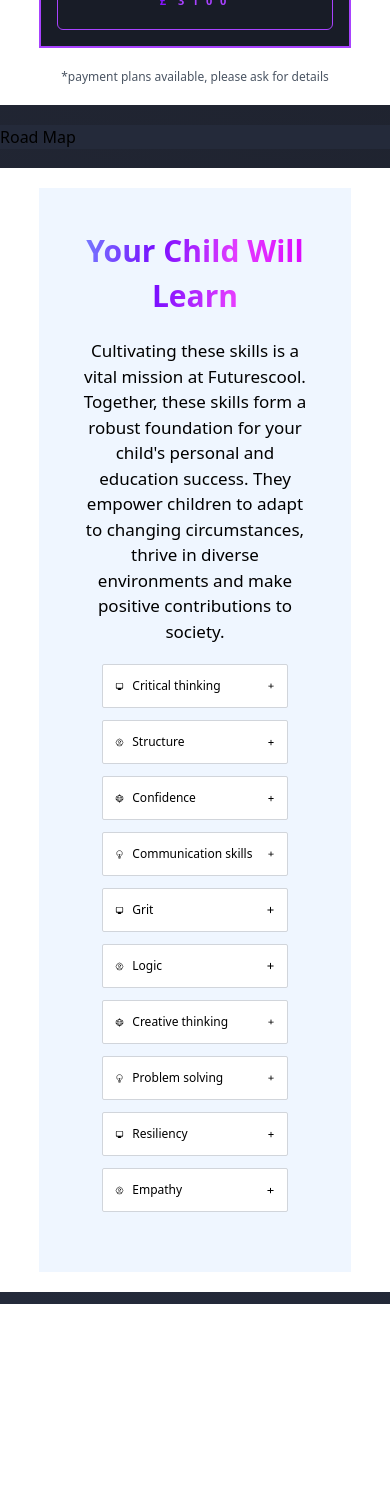
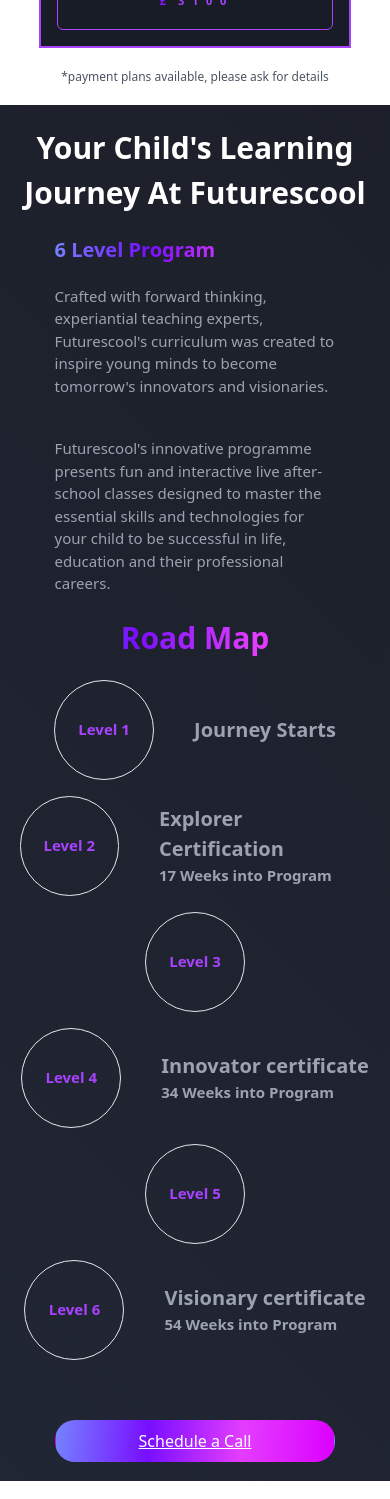
Before and after one commit to re-gis/fwdalls_client, a React (Vite) app: page / in a window 390 px wide. Shown: the part 5180-6679 px from the top of the page. Before the commit the page ends 6484 px from the top, so only its background shows below. Built offline with nearby package versions, Linux system fonts and the light colour scheme.

Commit message:
Making roadmap

```diff
--- a/src/App.css
+++ b/src/App.css
@@ -16,7 +16,7 @@
 
 
 .hoverBtn:hover {
-  background: #fff;
+  background: #181c27;
   color: #A842FF;
   border: 1px solid #A842FF;
 }
--- a/src/components/FutureProgramCard.jsx
+++ b/src/components/FutureProgramCard.jsx
@@ -1,6 +1,6 @@
 /* eslint-disable */
 import React from "react";
-import MultiDigitCounter from "../NumberCounter";
+import MultiDigitCounter from "../utils/NumberCounter";
 
 const FutureProgramCard = ({
   title,
--- a/src/components/RoadMap.jsx
+++ b/src/components/RoadMap.jsx
@@ -1,8 +1,113 @@
 /* eslint-disable */
 import React from "react";
+import rdmap from "../assets/images/rdmap.svg";
 
 const RoadMap = () => {
-  return <div className="bg-[#242A3A]">Road Map</div>;
+  return (
+    <div className="lg:relative flex flex-col px-[5%]">
+      <div className="text-[30px] text-center font-bold mb-5 text-white">
+        <h1 className="flex justify-center">
+          Your Child's Learning Journey At Futurescool
+        </h1>
+      </div>
+      <div className="hidden lg:flex justify-center p-10">
+        <img src={rdmap} className="w-[60%]" alt="" />
+      </div>
+
+      <div className="flex sm:flex-row flex-col items-center gap-10 sm:gap-0 justify-around">
+        <div className="lg:absolute lg:top-20 lg:left-[250px] sm:w-[30%] w-[80%] flex flex-col gap-5">
+          <h1 className="gradient-font text-[20px] font-bold">
+            6 Level Program
+          </h1>
+          <p className="text-gray-400 text-[15px]">
+            Crafted with forward thinking, experiantial teaching experts,
+            Futurescool's curriculum was created to inspire young minds to
+            become tomorrow's innovators and visionaries.
+          </p>
+        </div>
+        <div className="lg:absolute lg:top-[400px] xl:left-[800px] xl:top-[500px] md:left-[500px] lg:left-[700px] sm:w-[30%] w-[80%]">
+          <p className="text-[15px] text-gray-400">
+            Futurescool's innovative programme presents fun and interactive live
+            after-school classes designed to master the essential skills and
+            technologies for your child to be successful in life, education and
+            their professional careers.
+          </p>
+        </div>
+      </div>
+      <div className="flex lg:hidden flex-col gap-5 py-5">
+        <h1 className="gradient-font text-[30px] flex items-center justify-center font-bold">Road Map</h1>
+        <div className="flex flex-col items-center gap-4">
+          <div className="flex items-center gap-10">
+            <h1 className="border w-[100px] h-[100px] text-[15px] font-bold text-[#A842FF] flex justify-center items-center p-5 rounded-full">
+              Level 1
+            </h1>
+            <p className="text-[20px] font-bold text-gray-400">
+              Journey Starts
+            </p>
+          </div>
+
+          <div className="flex items-center gap-10">
+            <h1 className="border w-[100px] h-[100px] text-[15px] font-bold text-[#A842FF] flex justify-center items-center p-5 rounded-full">
+              Level 2
+            </h1>
+            <div>
+              <p className="text-gray-400 text-[20px] font-bold">
+                Explorer Certification
+              </p>
+              <p className="text-gray-400 text-[15px] font-bold">
+                17 Weeks into Program
+              </p>
+            </div>
+          </div>
+
+          <div className="flex items-center gap-10">
+            <h1 className="border w-[100px] h-[100px] text-[15px] font-bold text-[#A842FF] flex justify-center items-center p-5 rounded-full">
+              Level 3
+            </h1>
+          </div>
+
+          <div className="flex items-center gap-10">
+            <h1 className="border w-[100px] h-[100px] text-[15px] font-bold text-[#A842FF] flex justify-center items-center p-5 rounded-full">
+              Level 4
+            </h1>
+            <div>
+              <p className="text-gray-400 text-[20px] font-bold">
+                Innovator certificate
+              </p>
+              <p className="text-gray-400 text-[15px] font-bold">
+                34 Weeks into Program
+              </p>
+            </div>
+          </div>
+
+          <div className="flex items-center gap-10">
+            <h1 className="border w-[100px] h-[100px] text-[15px] font-bold text-[#A842FF] flex justify-center items-center p-5 rounded-full">
+              Level 5
+            </h1>
+          </div>
+
+          <div className="flex items-center gap-10">
+            <h1 className="border w-[100px] h-[100px] text-[15px] font-bold text-[#A842FF] flex justify-center items-center p-5 rounded-full">
+              Level 6
+            </h1>
+            <div>
+              <p className="text-gray-400 text-[20px] font-bold">
+                Visionary certificate
+              </p>
+              <p className="text-gray-400 text-[15px] font-bold">
+                54 Weeks into Program
+              </p>
+            </div>
+          </div>
+        </div>
+      </div>
+      <div className="w-[100%] flex pt-10 justify-center">
+        <button className="bg lg:w-[20%] md:w-[40%] sm:w-[60%] w-[80%] text-white hover:no-underline underline hover:text-[#A842FF] border border-transparent bg py-2 px-5 rounded-[20px] button gradient-border-btn">
+          Schedule a Call
+        </button>
+      </div>
+    </div>
+  );
 };
 
 export default RoadMap;
```
Also changed, not shown: src/assets/images/rdmap.svg (added), src/utils/NumberCounter.jsx (renamed from src/NumberCounter.jsx), src/utils/SingleDigitCounter.jsx (renamed from src/SingleDigitCounter.jsx).
